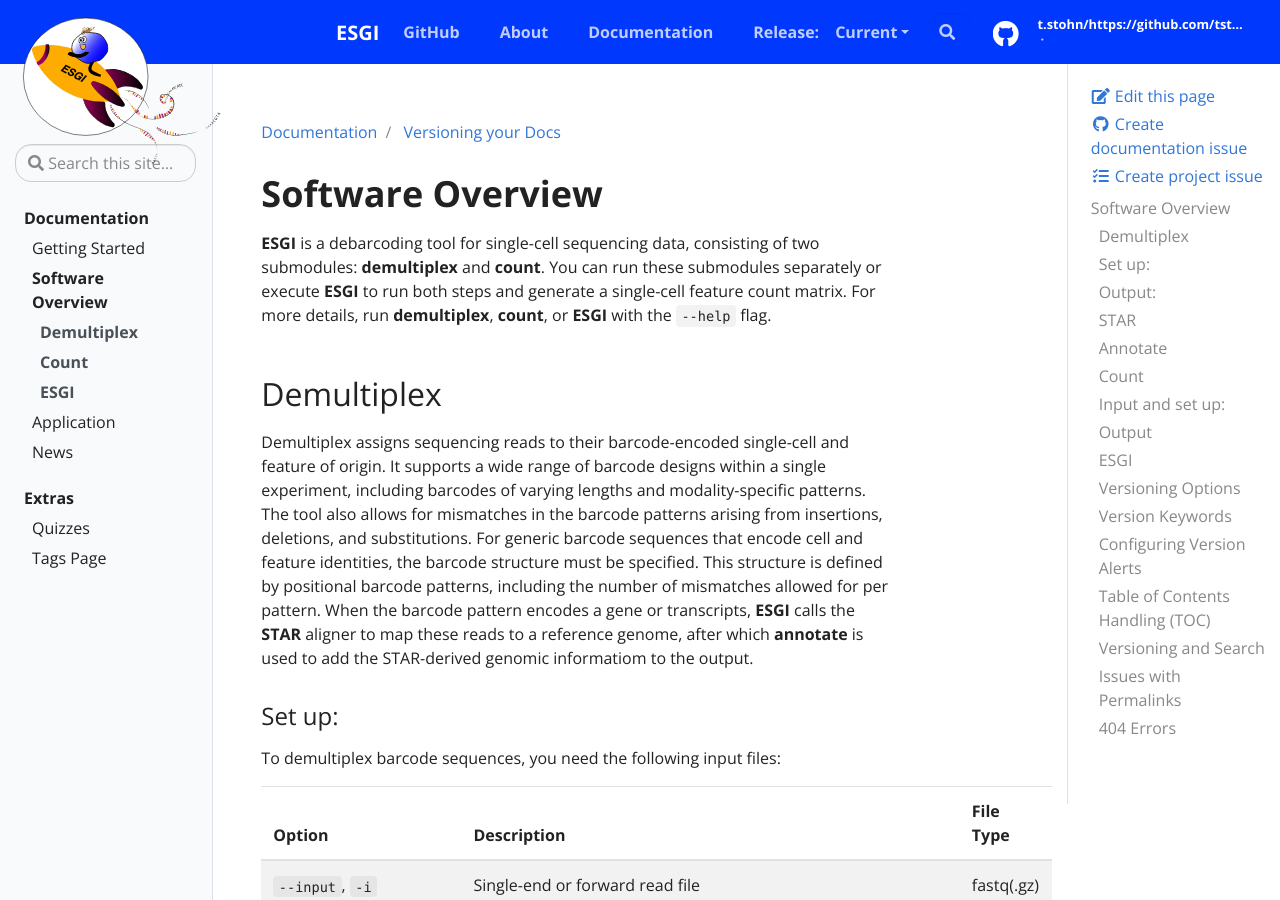
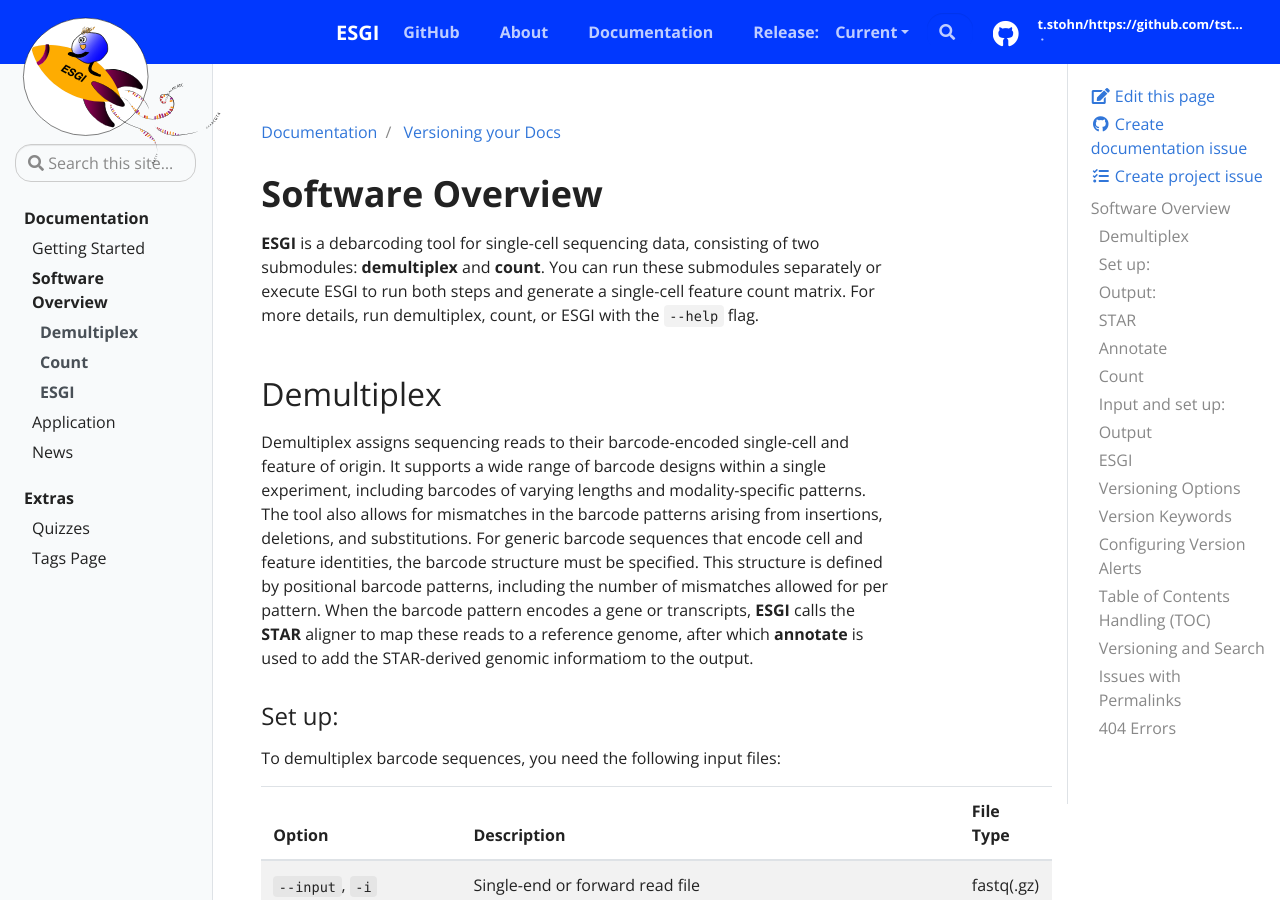
Before and after one commit to tstohn/ESGI.documentation, a Jekyll site: the page built from _docs/software-overview.md, in a window 1280 px wide and 900 px high. Built offline with Jekyll 4.4.1, drawn with Linux system fonts in a browser that asks for light colours.

Commit message:
remove bold

```diff
--- a/_docs/software-overview.md
+++ b/_docs/software-overview.md
@@ -5,7 +5,7 @@ description: How to turn on and use versioning
 
 # Software Overview
 
-**ESGI** is a debarcoding tool for single-cell sequencing data, consisting of two submodules: **demultiplex** and **count**. You can run these submodules separately or execute **ESGI** to run both steps and generate a single-cell feature count matrix. For more details, run **demultiplex**, **count**, or **ESGI** with the  `--help` flag.
+**ESGI** is a debarcoding tool for single-cell sequencing data, consisting of two submodules: **demultiplex** and **count**. You can run these submodules separately or execute ESGI to run both steps and generate a single-cell feature count matrix. For more details, run demultiplex, count, or ESGI with the  `--help` flag.
 
 ## Demultiplex
 Demultiplex assigns sequencing reads to their barcode-encoded single-cell and feature of origin. It supports a wide range of barcode designs within a single experiment, including  barcodes of varying lengths and modality-specific patterns. The tool also allows for mismatches in the barcode patterns arising from insertions, deletions, and substitutions. For generic barcode sequences that encode cell and feature identities, the barcode structure must be specified. This structure is defined by positional barcode patterns, including the number of mismatches allowed for per pattern. When the barcode pattern encodes a gene or transcripts, **ESGI** calls the **STAR** aligner to map these reads to a reference genome, after which **annotate** is used to add the STAR-derived genomic informatiom to the output.
```
